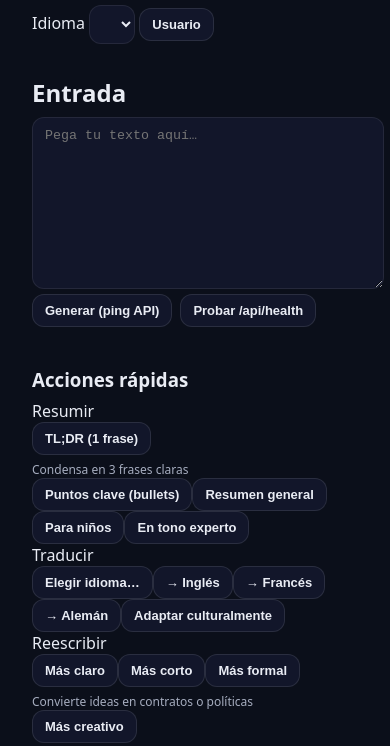
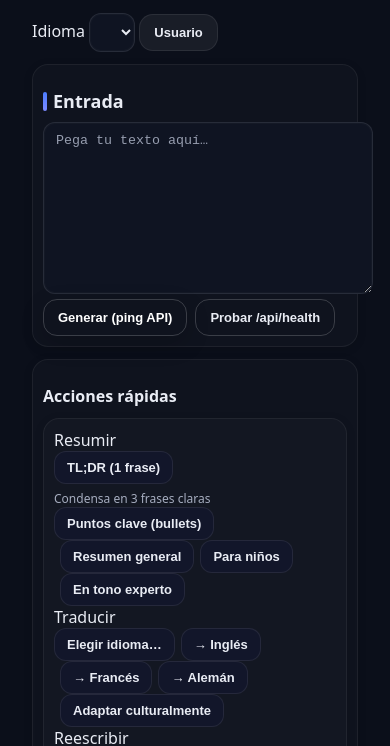
Before and after one commit to pulsewebpro/resumidor-de-textos-IA, a website: page simplify/public/index.html in a window 390 px wide. Shown: the part 257-1003 px from the top of the page. Drawn offline with Linux system fonts and the light colour scheme.

Commit message:
ui(premium): tarjetas, tipografía, CTA, botones ghost, chips y responsive (solo estética)

```diff
--- a/simplify/public/main.js
+++ b/simplify/public/main.js
@@ -39,3 +39,32 @@
     }
   }
 })();
+/* === UI++: mejora de botones base === */
+(() => {
+  const btns = Array.from(document.querySelectorAll('button'));
+  for (const b of btns) { b.classList?.add('btn'); }
+})();
+/* === UI++: CTA y ghost por texto === */
+(() => {
+  const all = Array.from(document.querySelectorAll('button'));
+  for (const b of all) {
+    const t = (b.innerText || "").toLowerCase();
+    if (t.startsWith('generar')) b.classList.add('cta-primary');
+    if (t.includes('api') || t.includes('health')) b.classList.add('btn-ghost');
+  }
+})();
+/* === UI++: envolver bloques como tarjeta (sin tocar HTML) === */
+(() => {
+  const heads = document.querySelectorAll('h2, h3');
+  heads.forEach(h => {
+    const n = h.nextElementSibling;
+    if (n && n.tagName === 'DIV' && !n.classList.contains('card')) n.classList.add('card');
+  });
+})();
+/* === UI++: placeholder en textarea === */
+(() => {
+  const ta = document.querySelector('textarea#input, textarea[name="input"], textarea');
+  if (ta && (!ta.placeholder || ta.placeholder.length < 5)) {
+    ta.placeholder = "Pega aquí tu texto… o prueba un chip";
+  }
+})();
--- a/simplify/public/styles.css
+++ b/simplify/public/styles.css
@@ -64,3 +64,103 @@ section, .card, .panel{
 }
 .cta-primary:focus-visible{outline:none; box-shadow:var(--ring)}
 /* ===== Fin premium genérico ===== */
+/* === UI++ tokens y tipografía === */
+:root{
+  --space-1: 6px; --space-2: 10px; --space-3: 16px; --space-4: 20px; --space-5: 28px;
+  --maxw: 1040px; /* contenido un poco más ceñido para foco visual */
+}
+.main{ max-width:var(--maxw); margin-inline:auto; padding:var(--space-3) var(--space-4); }
+h1{ font-size:clamp(28px,3.6vw,40px); line-height:1.12; margin: var(--space-2) 0 var(--space-1); }
+h2{ font-size:clamp(18px,2.2vw,22px); line-height:1.2; margin: var(--space-3) 0 var(--space-2); }
+h3{ font-size:clamp(16px,1.8vw,18px); line-height:1.25; margin: var(--space-3) 0 var(--space-2); }
+/* === Tarjetas visuales para secciones === */
+.card{
+  background: rgba(255,255,255,.02);
+  border: 1px solid rgba(255,255,255,.06);
+  border-radius: var(--rad-xl);
+  padding: var(--space-3);
+  box-shadow: var(--shadow-2);
+}
+h2 + div, h3 + div{ /* bloque inmediatamente debajo de un título */
+  background: rgba(255,255,255,.02);
+  border: 1px solid rgba(255,255,255,.06);
+  border-radius: var(--rad-xl);
+  padding: var(--space-3);
+  box-shadow: var(--shadow-2);
+}
+h2{ position:relative; padding-left: 10px; }
+h2::before{
+  content:""; position:absolute; left:0; top:50%; transform:translateY(-50%);
+  width:4px; height:1.1em; border-radius:2px;
+  background: linear-gradient(180deg, var(--brand), var(--brand-2));
+}
+/* === Campos === */
+textarea, input[type="text"], select{
+  background: #0f1422;
+  color: var(--text);
+  border: 1px solid rgba(255,255,255,.10);
+  border-radius: 12px;
+  padding: 10px 12px;
+  outline: none;
+  box-shadow: inset 0 0 0 1px rgba(255,255,255,.02);
+}
+textarea::placeholder{ color: var(--muted); opacity: .9; }
+textarea:focus, input:focus, select:focus{ box-shadow: var(--ring); border-color: transparent; }
+/* === Botones === */
+.btn{
+  appearance: none; border:0; cursor:pointer; user-select:none;
+  border-radius: 14px; padding: 10px 14px; font-weight:700;
+  background: rgba(255,255,255,.06); color:var(--text);
+  border:1px solid rgba(255,255,255,.08);
+  transition: transform .04s ease, background .2s ease, opacity .2s ease;
+}
+.btn:hover{ background: rgba(255,255,255,.10); }
+.btn:active{ transform: translateY(1px); }
+.btn:focus-visible{ outline:none; box-shadow: var(--ring); }
+/* === CTA principal === */
+.cta-primary{
+  background: linear-gradient(135deg, var(--brand), var(--brand-2));
+  color:#fff; border:0; box-shadow: var(--shadow-1);
+}
+.cta-primary:hover{ filter: brightness(1.04); }
+.cta-primary:active{ transform: translateY(1px); }
+/* === Botón ghost (secundario) === */
+.btn-ghost{
+  background: transparent;
+  border:1px solid rgba(255,255,255,.18);
+}
+.btn-ghost:hover{ background: rgba(255,255,255,.06); }
+/* === Chips === */
+.chip, .pill, .chip__item, .qa-btn, button.chip{
+  border-radius: 12px;
+  background: var(--card);
+  color: var(--text);
+  border:1px solid rgba(255,255,255,.08);
+  padding: 8px 12px;
+  cursor:pointer;
+}
+.chip + .chip, .pill + .pill, .chip__item + .chip__item{ margin-left: 6px; }
+.chip:hover{ background: rgba(255,255,255,.08); }
+.chip-sub{ display:block; margin-top:6px; font-size:12px; color:var(--muted); }
+/* === Utilidades === */
+.muted{ color: var(--muted); }
+.divider{ height:1px; background: rgba(255,255,255,.06); margin: var(--space-3) 0; }
+.mt-2{ margin-top: var(--space-2); } .mt-3{ margin-top: var(--space-3); } .mb-3{ margin-bottom: var(--space-3); }
+/* === Header tuning === */
+.header{ display:flex; align-items:center; gap:14px; padding:12px 0 6px; }
+.header__brand img{ width:96px; height:96px; border-radius:18px; }
+/* === Grid para grupos de acciones === */
+h2 + div .chip, h3 + div .chip{ margin-bottom: 6px; }
+@media (min-width: 920px){
+  h2 + div, h3 + div{ display:block; }
+}
+/* === Loading suave === */
+.loading{ opacity:.8; pointer-events:none; filter:saturate(.8); }
+/* === Links === */
+a{ color: var(--brand); text-underline-offset: 2px; }
+a:hover{ color: var(--brand-2); }
+@media (max-width: 560px){
+  .main{ padding: var(--space-2) var(--space-3); }
+  .card, h2 + div, h3 + div{ padding: var(--space-2); }
+  .header__brand img{ width:84px; height:84px; }
+}
```
